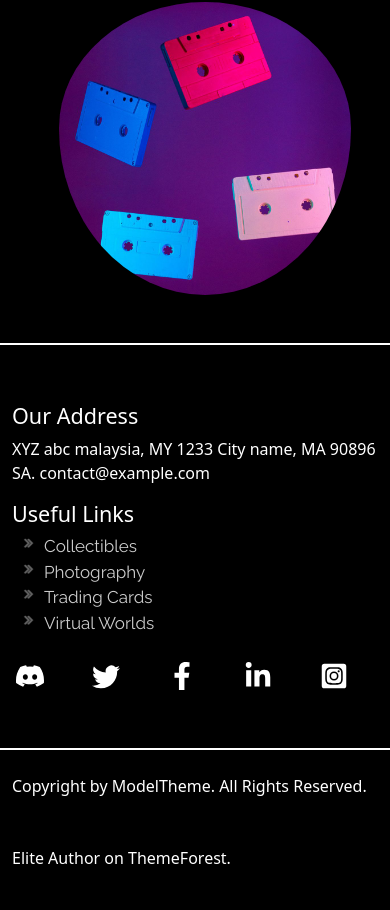
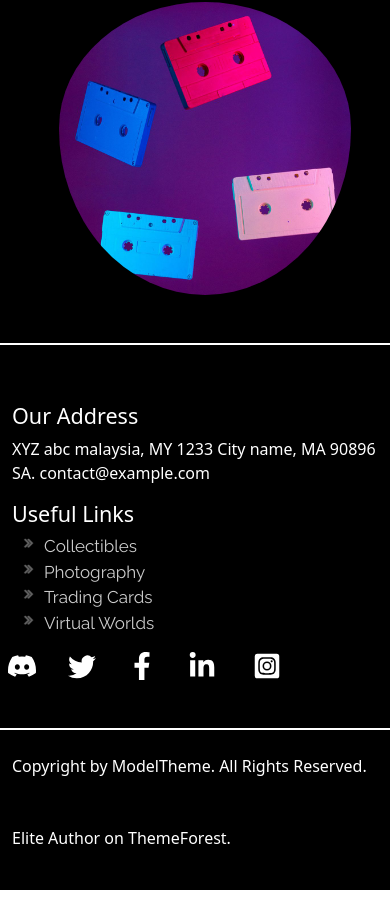
Before and after one commit to kesaviwebsolutions/enefti-versions-5-master, a React (Create React App) app: page / in a window 390 px wide. Shown: the part 8086-8996 px from the top of the page. Built offline with nearby package versions, Linux system fonts and the light colour scheme.

Commit message:
responsive2

```diff
--- a/src/Components/Footer.js
+++ b/src/Components/Footer.js
@@ -44,11 +44,11 @@ export default function Footer() {
           <div className="col-lg-4 col-md-12">
             <div className="footer-sociallinks">
               <div className="fsl">
-                <BsDiscord size={28} className="mx-4" />
-                <BsTwitter size={28} className="mx-4" />
-                <FaFacebookF size={28} className="mx-4" />
-                <FaLinkedinIn size={28} className="mx-4" />
-                <FaInstagramSquare size={28} className="" style={{marginLeft:"1.5rem"}} />
+                <BsDiscord size={28} className="mx-3" />
+                <BsTwitter size={28} className="mx-3" />
+                <FaFacebookF size={28} className="mx-3" />
+                <FaLinkedinIn size={28} className="mx-3" />
+                <FaInstagramSquare size={28} className="" style={{marginLeft:"1.3rem"}} />
               </div>
             </div>
           </div>
```
